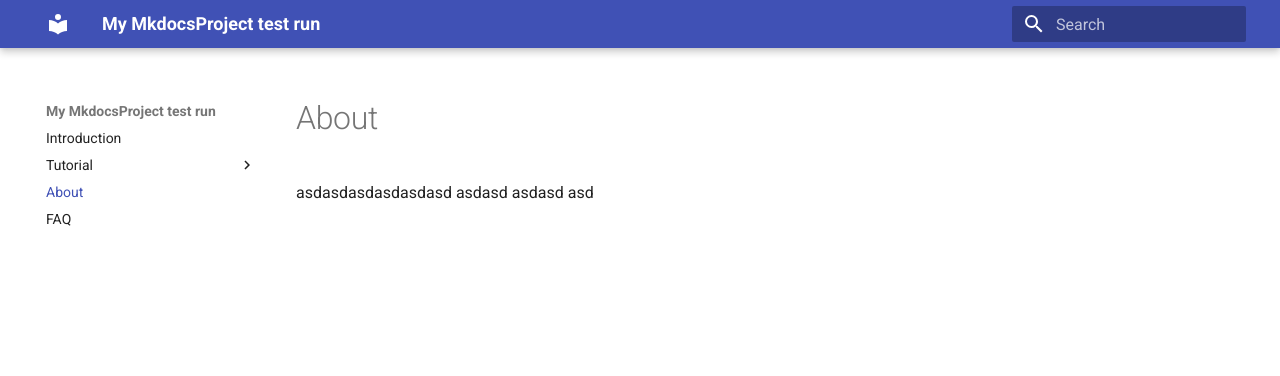
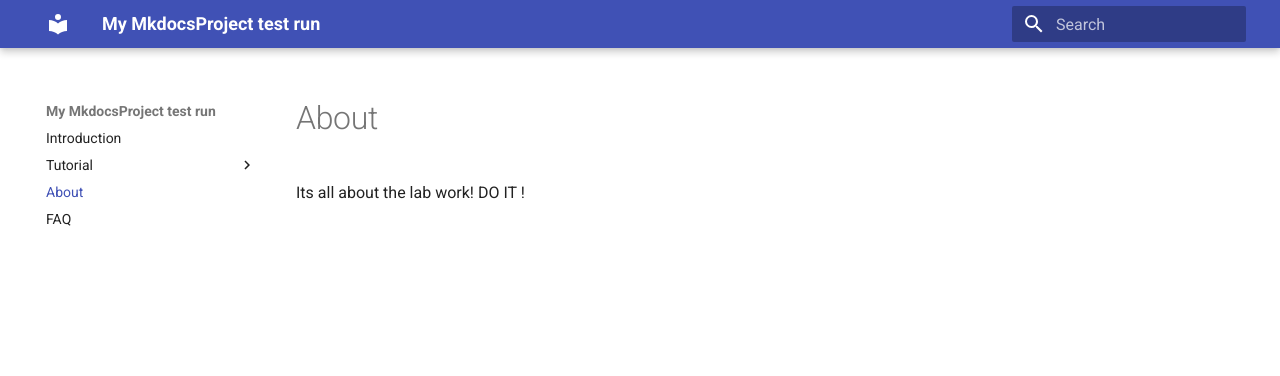
Before and after one commit to MRodzhev/mrodzhev.github.io, an MkDocs documentation site: the page built from docs/pages/about.md, in a window 1280 px wide. Shown: the top 376 px of the page. Built offline with MkDocs 1.6.1 and Material for MkDocs 9.7.7, drawn with Linux system fonts in a browser that asks for light colours.

Commit message:
new test

```diff
--- a/docs/pages/about.md
+++ b/docs/pages/about.md
@@ -1,4 +1 @@
-asdasdasdasdasdasd
-asdasd
-asdasd
-asd
+Its all about the lab work! DO IT !
```
